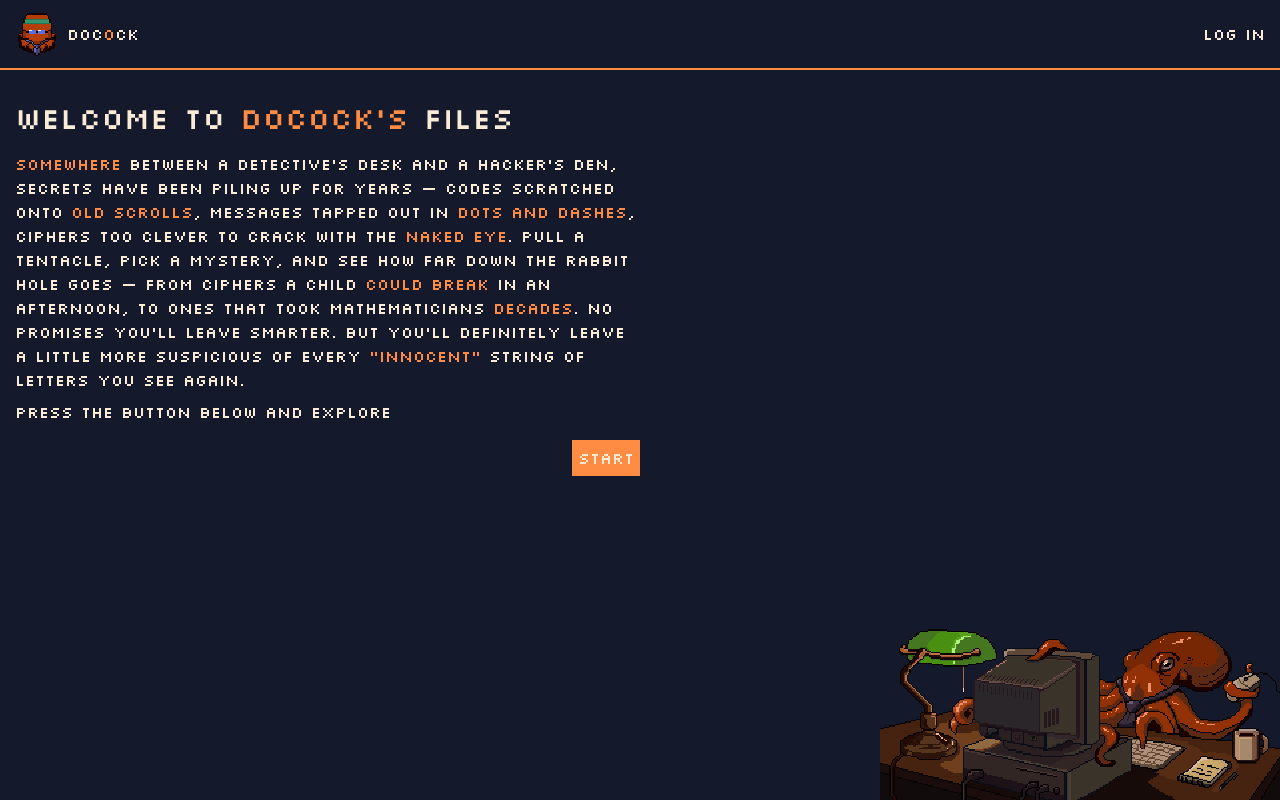
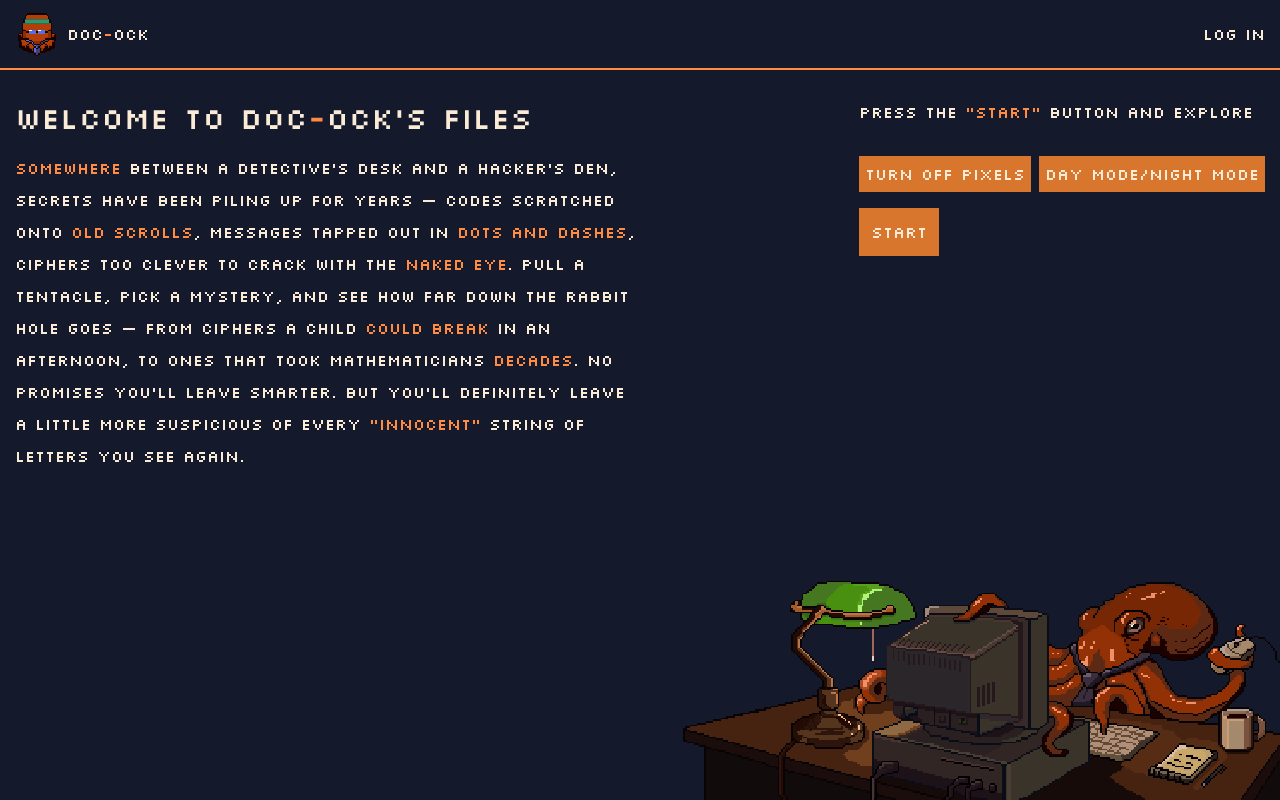
Before and after one commit to samobutniy-1/DocOck, an Angular app: page / in a window 1280 px wide. Built offline with nearby package versions, Linux system fonts and the light colour scheme.

Commit message:
feat: add cipher-catalog page with routing

```diff
--- a/src/app/app.routes.ts
+++ b/src/app/app.routes.ts
@@ -1,5 +1,6 @@
 import { Routes } from '@angular/router';
 import { Hero } from './features/home/hero-section/hero-section';
+import { CipherCatalog } from './features/ciphers/cipher-catalog/cipher-catalog';
 
 export const routes: Routes = [
   {
@@ -7,4 +8,5 @@ export const routes: Routes = [
     title: 'Home',
     component: Hero,
   },
+  { path: 'catalog', title: 'Ciphers', component: CipherCatalog },
 ];
--- a/src/app/app.ts
+++ b/src/app/app.ts
@@ -1,4 +1,4 @@
-import { Component, signal } from '@angular/core';
+import { Component } from '@angular/core';
 import { RouterOutlet } from '@angular/router';
 import { Header } from './core/layout/header';
 
--- a/src/app/core/layout/header.html
+++ b/src/app/core/layout/header.html
@@ -2,7 +2,7 @@
   <div class="container flex justify-between items-center font-pixel">
     <div class="flex items-center gap-2">
       <a href="/"><img src="/images/icons/icon.png" alt="icon" class="w-11 h-11" /></a>
-      <span>Doc<span class="text-secondary">O</span>ck</span>
+      <span>Doc<span class="text-secondary">-</span>Ock</span>
     </div>
 
     <button>Log in</button>
--- /dev/null
+++ b/src/app/features/ciphers/cipher-catalog/cipher-catalog.html
@@ -0,0 +1,3 @@
+<section>
+  <div class="container"><button type="button">Back button</button></div>
+</section>
--- a/src/app/features/home/hero-section/hero-section.html
+++ b/src/app/features/home/hero-section/hero-section.html
@@ -1,8 +1,8 @@
 <section>
-  <div class="container">
+  <div class="container flex justify-between gap-2">
     <div class="max-w-[50%]">
-      <h1 class="text-3xl mb-4">Welcome to <span class="text-secondary">DocOck's</span> Files</h1>
-      <p class="mb-2">
+      <h1 class="text-3xl mb-4">Welcome to Doc<span class="text-secondary">-</span>Ock's Files</h1>
+      <p class="mb-2 leading-loose">
         <span class="text-secondary">Somewhere</span> between a detective's desk and a hacker's den,
         secrets have been piling up for years — codes scratched onto
         <span class="text-secondary">old scrolls</span>, messages tapped out in
@@ -14,12 +14,19 @@
         smarter. But you'll definitely leave a little more suspicious of every
         <span class="text-secondary">"innocent"</span> string of letters you see again.
       </p>
-      <p class="mb-4">Press the button below and explore</p>
-      <a class="bg-secondary p-1.5 w-fit block ml-auto">Start</a>
+    </div>
+    <div class="flex flex-col gap-4">
+      <p class="mb-4">Press the <span class="text-secondary">"Start"</span> button and explore</p>
+      <div class="flex gap-2">
+        <button class="bg-buttons p-1.5 w-fit" type="button">Turn off pixels</button>
+        <button class="bg-buttons p-1.5 w-fit" type="button">Day mode/Night mode</button>
+      </div>
+
+      <a href="/catalog" class="bg-buttons p-3 w-fit block">Start</a>
     </div>
   </div>
   <div
-    class="hero fixed bottom-0 right-0 flex items-center justify-center h-50 w-100 bg-[url('/images/hero/OckAndPC.gif')] bg-bottom bg-no-repeat bg-contain"
+    class="hero fixed bottom-0 right-0 flex items-center justify-center h-100 w-150 bg-[url('/images/hero/OckAndPC.gif')] bg-bottom bg-no-repeat bg-contain"
     style="image-rendering: pixelated"
   ></div>
 </section>
--- a/src/styles.css
+++ b/src/styles.css
@@ -4,6 +4,7 @@
   --color-main: #14192b;
   --color-secondary: #ff8c42;
   --color-text: antiquewhite;
+  --color-buttons: #d9762e;
 
   --font-main: 'IBM Plex Mono', monospace;
   --font-pixel: 'Silkscreen', monospace;
```
Also changed, not shown: src/app/features/ciphers/cipher-catalog/cipher-catalog.ts (added, +9 -0 lines), public/images/hero/OckAndPC.gif, src/app/features/ciphers/cipher-catalog/cipher-catalog.css (added), 1 other file (tests, documents, lock files or other folders).
